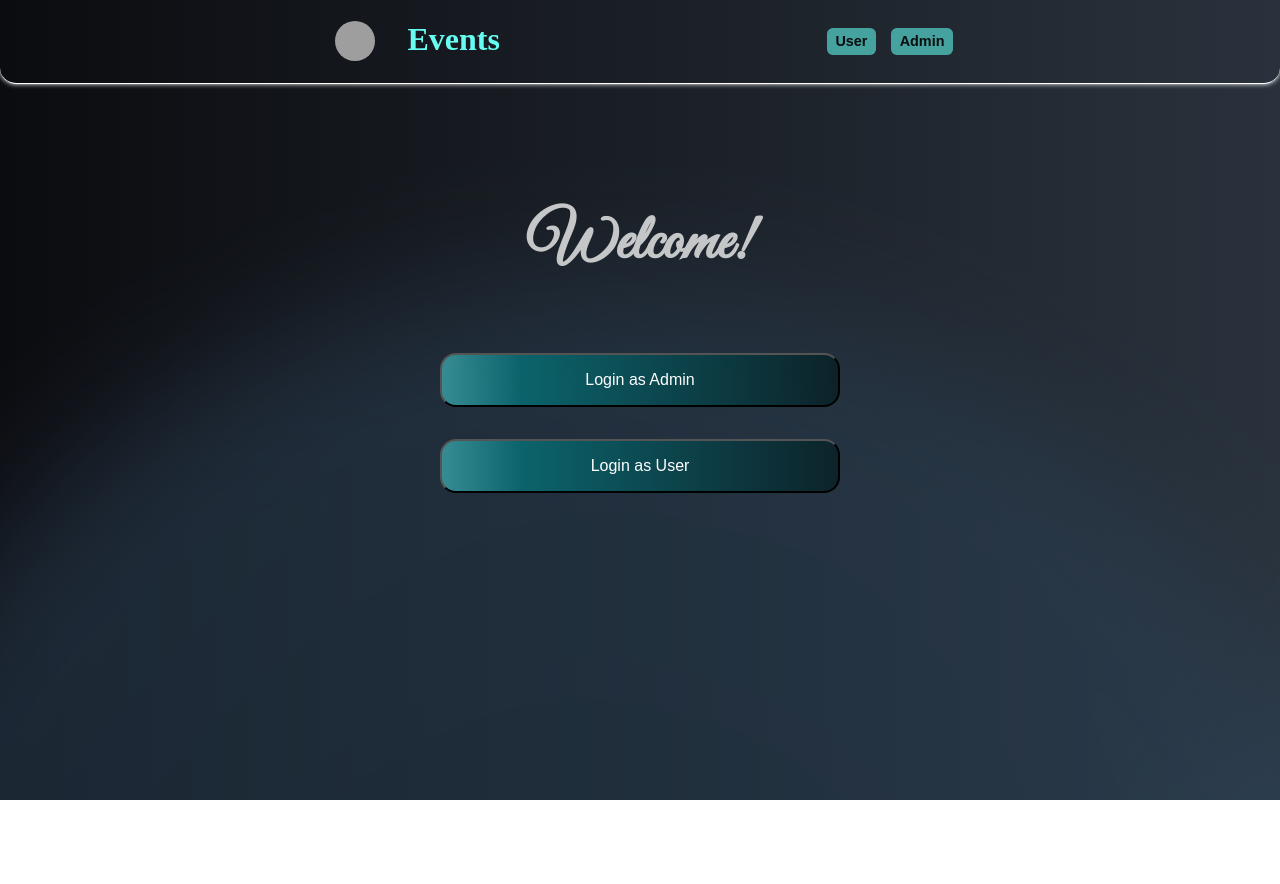
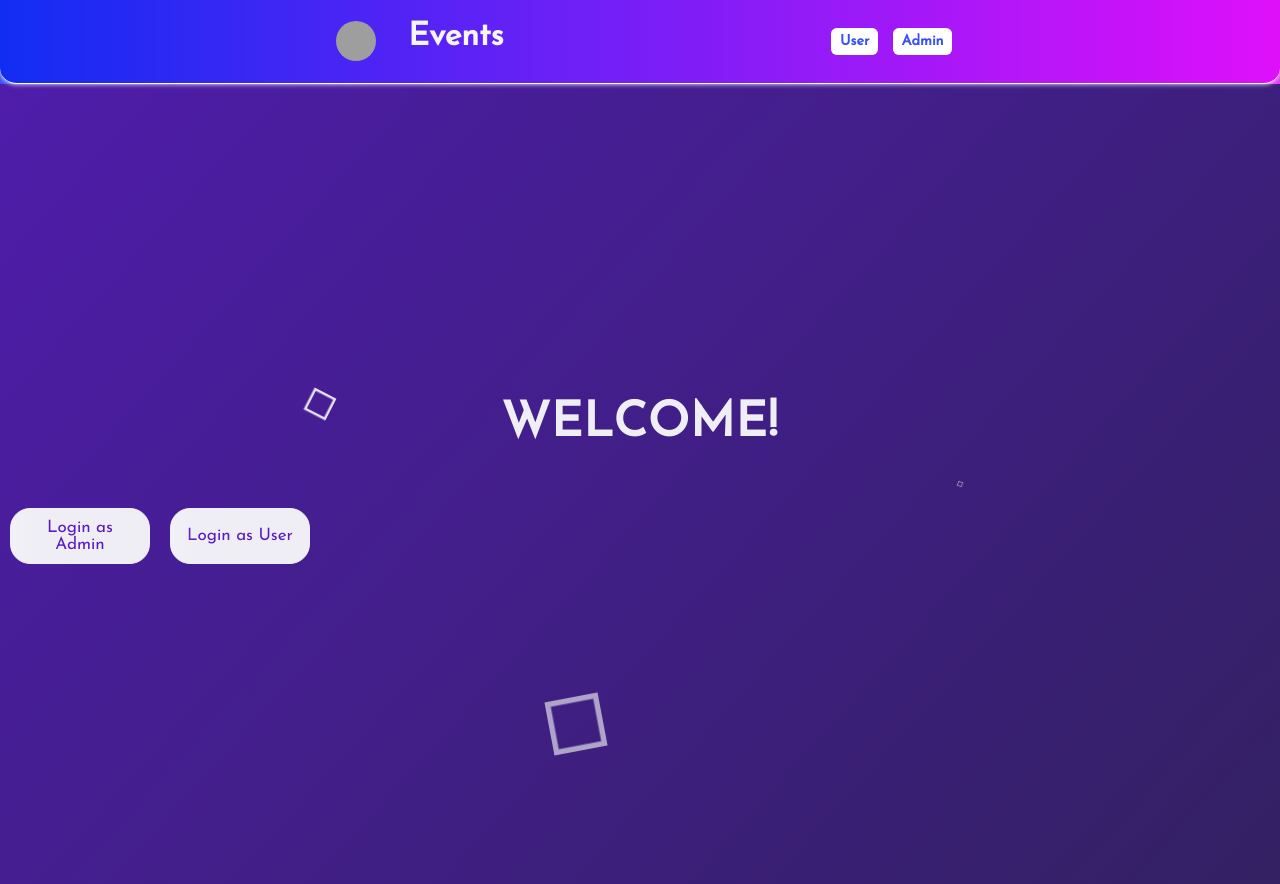
Before and after one commit to priyanshukumar001/Event-Schedular-App, a React (Vite) app in the folder frontend/: page / in a window 1280 px wide. Before the commit the page ends 800 px from the top, so only its background shows below. Built offline with nearby package versions, Linux system fonts and the light colour scheme; grey boxes are pictures that could not be loaded.

Commit message:
added new styles

```diff
--- a/frontend/public/index.html
+++ b/frontend/public/index.html
@@ -11,7 +11,10 @@
         <link rel="stylesheet" href="./static/css/AdminDashboard.css" />
         <link rel="stylesheet" href="./static/css/UserDashboard.css" />
         <link rel="stylesheet" href="./static/css/Calendar.css" />
+        <link rel="stylesheet" href="./static/css/NewStylesHome.css" />
 
+        <link href="https://fonts.googleapis.com/css?family=Josefin+Sans"
+            rel="stylesheet">
         <link
             href="https://fonts.googleapis.com/css2?family=Great+Vibes&display=swap"
             rel="stylesheet">
--- a/frontend/public/static/css/Calendar.css
+++ b/frontend/public/static/css/Calendar.css
@@ -2,7 +2,7 @@
     width: 100%;
     max-width: 400px;
     margin: 20px auto;
-    border: 1.5px solid #ccc;
+    border: 1.5px solid #420147;
     border-radius: 10px;
     overflow: hidden;
     padding: 10px;
@@ -14,18 +14,20 @@
     display: flex;
     justify-content: space-between;
     align-items: center;
-    background-color: var(--font-color-2);
-    color: white;
+    background-color: whitesmoke;
+    border-radius: 0.5em;
+    color: rgb(1, 1, 11);
     padding: 15px;
     font-size: 20px;
     font-weight: bold;
 }
 
 .header button {
-    background: none;
+    background: rgb(1, 124, 155);
+    border-radius: 50%;
     border: none;
     color: white;
-    font-size: 15px;
+    font-size: 1em;
     opacity: 0.7;
     cursor: pointer;
 }
@@ -41,16 +43,17 @@
 .empty-day {
     width: 14.28%;
     padding: 10px;
+    /* border: 1px solid rgb(11, 211, 242); */
     border: 1px solid rgb(11, 211, 242);
     box-sizing: border-box;
     text-align: center;
-    font-size: 12px;
+    font-size: 0.8em;
     opacity: 0.7;
     border-radius: 2.5px;
 }
 
 .day-name {
-    background-color: rgb(108, 198, 243);
+    background-color: rgb(238, 239, 239);
     /* color: white; */
     font-weight: bold;
     opacity: 0.8;
@@ -59,6 +62,7 @@
 
 .day {
     border: 2px solid white;
+    font-size: 1em;
     color: white;
     cursor: pointer;
     transition: background-color 0.3s;
@@ -74,14 +78,16 @@
 }
 
 .today {
-    background-color: skyblue;
+    /* background-color: skyblue; */
+    background-color: rgb(7, 160, 220);
     color: white;
     border-radius: 5px;
     text-align: center;
 }
 
 .selected {
-    background-color: skyblue;
+    /* background-color: skyblue; */
+    background-color: rgb(7, 160, 220);
     color: white;
     border-radius: 5px;
     text-align: center;
--- /dev/null
+++ b/frontend/public/static/css/NewStylesHome.css
@@ -0,0 +1,197 @@
+.container-fluid {
+    height: 100%;
+    margin: 0;
+    padding: 0;
+    width: 100%;
+    background: #FFF;
+}
+
+/* ============= Animation background ========= */
+.background {
+    background: linear-gradient(132deg, #FC415A, #591BC5, #212335);
+    background-size: 400% 400%;
+    animation: Gradient 15s ease infinite;
+    position: relative;
+    height: 100vh;
+    width: 100%;
+    overflow: hidden;
+    padding: 0;
+    margin: 0px;
+}
+
+.cube {
+    position: absolute;
+    top: 80vh;
+    left: 45vw;
+    width: 10px;
+    height: 10px;
+    border: solid 1px #D7D4E4;
+    transform-origin: top left;
+    transform: scale(0) rotate(0deg) translate(-50%, -50%);
+    animation: cube 12s ease-in forwards infinite;
+}
+
+.cube:nth-child(2n) {
+    border-color: #FFF;
+}
+
+.cube:nth-child(2) {
+    animation-delay: 2s;
+    left: 25vw;
+    top: 40vh;
+}
+
+.cube:nth-child(3) {
+    animation-delay: 4s;
+    left: 75vw;
+    top: 50vh;
+}
+
+.cube:nth-child(4) {
+    animation-delay: 6s;
+    left: 90vw;
+    top: 10vh;
+}
+
+.cube:nth-child(5) {
+    animation-delay: 8s;
+    left: 10vw;
+    top: 85vh;
+}
+
+.cube:nth-child(6) {
+    animation-delay: 10s;
+    left: 50vw;
+    top: 10vh;
+}
+
+/* ================= Header ============ */
+header {
+    position: absolute;
+    top: 10vh;
+    left: 0%;
+    width: 100%;
+    margin: 0;
+    padding: 0;
+}
+
+/* navbar */
+nav {
+    color: #FFF;
+    float: right;
+    margin: 30px 90px;
+}
+
+nav ul {
+    list-style: none;
+}
+
+nav ul li {
+    float: left;
+    transition: .3s;
+}
+
+nav ul li a {
+    text-decoration: none;
+    color: #EFEEF5;
+    transition: .5;
+    font-size: 15px;
+    margin-left: 16px;
+}
+
+nav ul li:hover a {
+    text-decoration: none;
+    color: #591BC5;
+    ;
+}
+
+nav ul li:hover {
+    height: 45px;
+    padding-top: 30px;
+    margin-top: -30px;
+    background: #EFEEF5;
+    text-decoration: none;
+    transform: skew(15deg);
+}
+
+/* Logo */
+.logo {
+    width: 35px;
+    height: 35px;
+    background: #EFEEF5;
+    margin: 40px 63px;
+    float: left;
+    transform: rotate(-30deg);
+}
+
+.logo span {
+    color: #591BC5;
+    font-size: 2em;
+    line-height: 1.4;
+    padding-left: 5px;
+    font-weight: bold;
+}
+
+/* Header content & title & button*/
+.header-content {
+    margin-top: 25%;
+    text-align: center;
+    color: #EFEEF5;
+}
+
+.header-content h1 {
+    text-transform: uppercase;
+    font-size: 3em;
+    letter-spacing: 1px;
+}
+
+.header-content p {
+    font-size: 20px;
+    line-height: 1.5;
+    margin: 20px auto;
+}
+
+.header-content button {
+    width: 140px;
+    margin: 20px 10px;
+    color: #591BC5;
+    font-size: 17px;
+    border: 1px solid #EFEEF5;
+    font-weight: 500;
+    background: #EFEEF5;
+    border-radius: 20px;
+    padding: 10px;
+    cursor: pointer;
+    transition: .3s;
+}
+
+.header-content button:hover {
+    border-radius: 0;
+}
+
+/* Animate Background*/
+@keyframes Gradient {
+    0% {
+        background-position: 0% 50%;
+    }
+
+    50% {
+        background-position: 100% 50%;
+    }
+
+    100% {
+        background-position: 0% 50%;
+    }
+}
+
+@keyframes cube {
+    from {
+        transform: scale(0) rotate(0deg) translate(-50%, -50%);
+        opacity: 1;
+    }
+
+    to {
+        transform: scale(20) rotate(960deg) translate(-50%, -50%);
+        opacity: 0;
+    }
+}
--- a/frontend/public/static/css/common.css
+++ b/frontend/public/static/css/common.css
@@ -1,17 +1,24 @@
 * {
     box-sizing: border-box;
+    font-family: 'Josefin Sans', sans-serif;
 }
 
 
 :root {
-    --font-color-1: #66fcf1;
-    --font-color-2: #45a29e;
-    --bg-color-1: #1f2833;
-    --bg-color-2: #0b0c10;
+    /* --font-color-1: #66fcf1;
+    --font-color-2: #45a29e; */
+    --font-color-1: whitesmoke;
+    --font-color-2: white;
+    /* --bg-color-1: #1f2833;
+    --bg-color-2: #0b0c10; */
+    --bg-color-1: rgba(221, 6, 250, 0.8);
+    --bg-color-2: rgba(8, 36, 242, 0.8);
     --highlights: #c5c6c7;
     --highlights-2: #eff3f6;
-    --chat-icon-color: #215855;
-    --shadows: #428a86;
+    /* --chat-icon-color: #215855;
+    --shadows: #428a86; */
+    --chat-icon-color: #970790;
+    --shadows: #0c21d7;
 }
 
 body {
--- a/frontend/public/static/css/homepage.css
+++ b/frontend/public/static/css/homepage.css
@@ -6,9 +6,11 @@
     --highlights: #c5c6c7;
     --moving-highlights: rgba(255, 255, 255, 0.532);
     /* --key-gradient-left: rgba(7, 31, 36, 0.8); */
-    --key-gradient-left: rgba(7, 133, 140, 0.8);
+    /* --key-gradient-left: rgba(7, 133, 140, 0.8); */
+    --key-gradient-left: rgba(221, 6, 250, 0.8);
     /* --key-gradient-right: rgba(7, 133, 140, 0.8); */
-    --key-gradient-right: rgba(7, 31, 36, 0.8);
+    /* --key-gradient-right: rgba(7, 31, 36, 0.8); */
+    --key-gradient-right: rgba(8, 36, 242, 0.8);
 }
 
 
@@ -16,7 +18,7 @@
     width: 100vw;
     min-height: 100vh;
     /* background: linear-gradient(to right, rgb(8, 179, 253), rgb(3, 21, 191)); */
-    background: linear-gradient(to right, var(--animation-body-left), var(--animation-body-right));
+    background: linear-gradient(to right, var(--key-gradient-right), var(--key-gradient-left));
     margin: 0px;
     padding: 0;
     z-index: 0;
@@ -104,7 +106,6 @@
     /* border: 1px solid black; */
     border-radius: 1em;
     /* background: linear-gradient(to right, rgba(32, 146, 252, 0.5), rgba(3, 29, 227, 0.8)); */
-    background: linear-gradient(to right, var(--key-gradient-left), var(--key-gradient-right));
     transition: all 2s cubic-bezier(0.165, 0.84, 0.44, 1);
 }
 
--- a/frontend/public/static/css/nav.css
+++ b/frontend/public/static/css/nav.css
@@ -3,7 +3,7 @@
     height: auto;
     /* max-height: ; */
     /* padding: 1em; */
-    background: transparent;
+    background: linear-gradient(to left, var(--key-gradient-left), var(--key-gradient-right));
     display: flex;
     flex-wrap: wrap;
     /* flex-direction: row; */
--- a/frontend/public/static/css/signup.css
+++ b/frontend/public/static/css/signup.css
@@ -2,6 +2,7 @@
     max-width: 300px;
     margin: 2em auto;
     color: var(--highlights-2);
+    padding: 0.5em;
     /* border: 2px solid white; */
 }
 
--- a/frontend/src/components/hompage.js
+++ b/frontend/src/components/hompage.js
@@ -21,9 +21,18 @@ const Homepage = () => {
 
     return (
         <>
-
-            <h2 id="welcome" className="main_heading"></h2>
-            <div id='UserType' className="usersType">
+            <div class="container-fluid">
+                <div class="background">
+                    <div class="cube"></div>
+                    <div class="cube"></div>
+                    <div class="cube"></div>
+                    <div class="cube"></div>
+                    <div class="cube"></div>
+                </div>
+                <header>
+                    <section className="header-content">
+                        <h1 id="welcome" ></h1>
+                        <div id='UserType'>
                             <button className="users"
                                 onClick={e => {
                                     navigate('/admin/login');
@@ -36,8 +45,12 @@ const Homepage = () => {
                                 }}
                             >Login as User</button>
                         </div>
-            <div className="animated2" ></div>
-            <div className="animated2 " style={{ animationDuration: "20s", translate: "transformY(50%)" }}></div>
+                    </section>
+                </header>
+            </div>
+
+            {/* <div className="animated2" ></div>
+            <div className="animated2 " style={{ animationDuration: "20s", translate: "transformY(50%)" }}></div> */}
         </>
     )
 }
--- a/frontend/src/constants.js
+++ b/frontend/src/constants.js
@@ -1,5 +1,7 @@
 export const admin = "https://event-schedular-app-backend.vercel.app/admin"; //for admin's route to backend
 export const user = "https://event-schedular-app-backend.vercel.app/user"; // for user's route to backend
+// export const admin = "http://localhost:3000/admin"; //for admin's route to backend
+// export const user = "http://localhost:3000/user"; // for user's route to backend
 
 //sample data
 export const sampleData = {
```
Also changed, not shown: 15 other files (tests, documents, lock files or other folders). Lines whose indentation alone changed are shown as unchanged.
